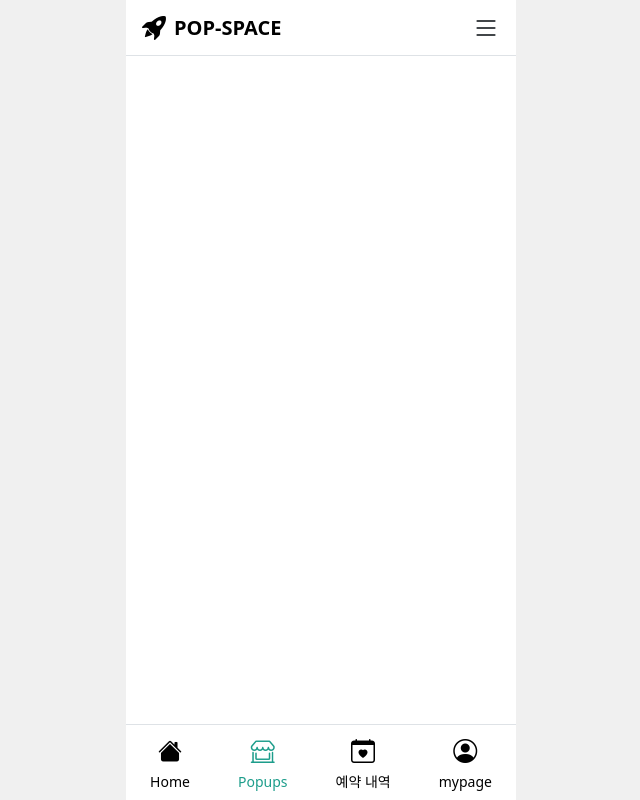
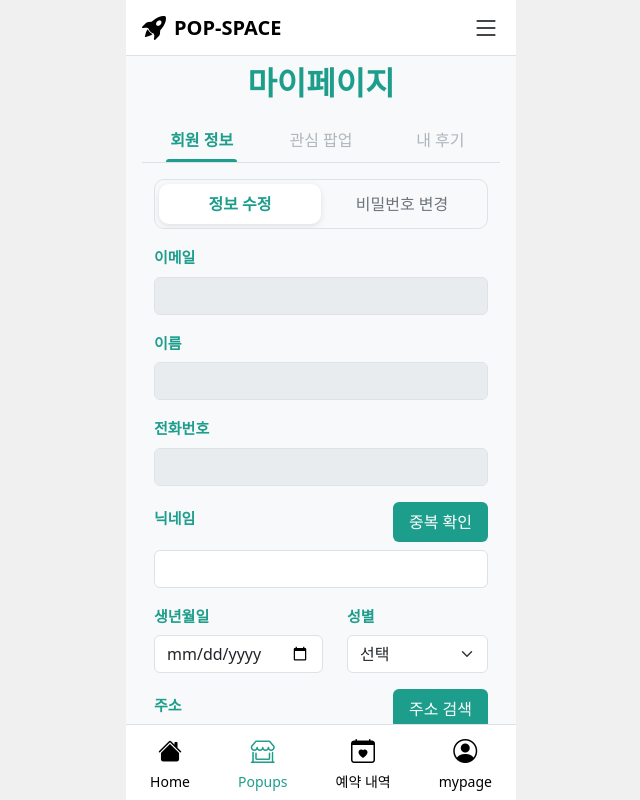
Before and after one commit to KosaOneShot/popspace_FE, a React (Vite) app: page /mypage in a window 1280 px wide. Shown: the whole page, without its empty margins (319-959 px from the left). Built offline with nearby package versions, Linux system fonts and the light colour scheme; no server answers.

Commit message:
feat: address modal 연결

```diff
--- a/src/App.jsx
+++ b/src/App.jsx
@@ -1,18 +1,19 @@
-import 'bootstrap-icons/font/bootstrap-icons.css'; //bootstrap-icons
-import 'bootstrap/dist/css/bootstrap.min.css'; //bootstrap
-import { Route, Routes } from 'react-router-dom';
-import './App.css';
-import { Footer, Header, Layout } from './components';
-import AdminPage from './pages/admin/AdminPage';
-import Chart from './pages/analytics/chart';
-import ChangePasswordForm from './pages/auth/chage-password/ChangePasswordForm';
-import LoginForm from './pages/auth/login/LoginForm';
-import RegisterForm from './pages/auth/register/RegisterFrom';
+import "bootstrap-icons/font/bootstrap-icons.css"; //bootstrap-icons
+import "bootstrap/dist/css/bootstrap.min.css"; //bootstrap
+import { Route, Routes } from "react-router-dom";
+import "./App.css";
+import { Footer, Header, Layout } from "./components";
+import AdminPage from "./pages/admin/AdminPage";
+import Chart from "./pages/analytics/chart";
+import ChangePasswordForm from "./pages/auth/chage-password/ChangePasswordForm";
+import LoginForm from "./pages/auth/login/LoginForm";
+import RegisterForm from "./pages/auth/register/RegisterFrom";
 import NoticeForm from "./pages/notification/NoticeForm";
+import MyPage from "./pages/mypage/MyPage";
+import ReviewForm from "./pages/mypage/MyReviews/ReviewForm";
 import QrScan from "./pages/qr/QrScan";
 import { PopupDetail, PopupList } from "./popup";
-import AdminPopupStatistics from './pages/admin/statistics/AdminPopupStatistics';
-
+import AdminPopupStatistics from "./pages/admin/statistics/AdminPopupStatistics";
 
 function App() {
   return (
@@ -22,10 +23,13 @@ function App() {
         {/* <NoticePopupContainer /> */}
         <Routes>
           {/* <Route path='/auth/register' element={<RegisterForm />} /> */}
-          <Route path='/auth/register' element={<RegisterForm />} />
-          <Route path='/auth/login' element={<LoginForm />} />
-          <Route path='/chart/data' element={<Chart />} />
-          <Route path="/auth/change-password" element={<ChangePasswordForm />} />
+          <Route path="/auth/register" element={<RegisterForm />} />
+          <Route path="/auth/login" element={<LoginForm />} />
+          <Route path="/chart/data" element={<Chart />} />
+          <Route
+            path="/auth/change-password"
+            element={<ChangePasswordForm />}
+          />
           <Route path="/qr-scan" element={<QrScan />} />
           <Route path="/popup/detail/:popupId" element={<PopupDetail />} />
           <Route path="/popup/list" element={<PopupList />} />
@@ -34,7 +38,12 @@ function App() {
           <Route path="/qr-scan" element={<QrScan />} />
           <Route path="/mypage/register-noti" element={<NoticeForm />} />
           <Route path="/admin/popup/list" element={<AdminPage />} />
-          <Route path="/admin/popup/statistics/:popupId" element={<AdminPopupStatistics />} />
+          <Route
+            path="/admin/popup/statistics/:popupId"
+            element={<AdminPopupStatistics />}
+          />
+          <Route path="/mypage" element={<MyPage />} />
+          <Route path="/review-form" element={<ReviewForm />} />
         </Routes>
         <Footer />
       </Layout>
--- a/src/pages/mypage/MyPage.jsx
+++ b/src/pages/mypage/MyPage.jsx
@@ -26,8 +26,10 @@ const MyPage = () => {
   };
 
   return (
-    <div className="mypage-wrapper container py-5 px-3">
-      <h2 className="mypage-title text-center mb-5 fw-bold">마이페이지</h2>
+    <div className="mypage-wrapper container py-5 px-3 mt-3">
+      <h2 className="mypage-title text-center text-emerald mb-3 fw-bold">
+        마이페이지
+      </h2>
 
       <ul className="custom-tab-nav d-flex justify-content-around mb-3 border-bottom">
         <li
--- a/src/pages/mypage/MyReviews/MyReviews.jsx
+++ b/src/pages/mypage/MyReviews/MyReviews.jsx
@@ -2,7 +2,6 @@ import { useState } from "react";
 import PendingReview from "./PendingReview";
 import WrittenReview from "./WrittenReview";
 import TabSwitcher from "../TabSwitcher";
-import styles from "./MyReviews.module.css";
 
 const MyReviews = () => {
   const [subTab, setSubTab] = useState("written");
--- a/src/pages/mypage/Profile/ProfileInfo.jsx
+++ b/src/pages/mypage/Profile/ProfileInfo.jsx
@@ -1,6 +1,6 @@
 import React, { useState, useEffect } from "react";
 import axi from "../../../utils/axios/Axios";
-// import AddressModal from "../../../components/modal/AddressModal";
+import AddressModal from "../../../components/modal/AddressModal";
 import styles from "./MyPageAccount.module.css";
 
 const ProfileInfo = () => {
@@ -53,7 +53,6 @@ const ProfileInfo = () => {
   const handleCheckNickname = async () => {
     if (form.nickname === originalNickname) {
       setNicknameStatus("valid");
-      setNicknameMessage("현재 사용 중인 닉네임입니다.");
       return;
     }
 
@@ -96,6 +95,8 @@ const ProfileInfo = () => {
     try {
       await axi.put("/api/member/update", form);
       setSubmitMsg("회원정보가 성공적으로 수정되었습니다.");
+      setOriginalNickname(form.nickname);
+      setNicknameMessage("");
     } catch (err) {
       console.error("회원정보 수정 실패", err);
       setSubmitMsg("수정 실패. 다시 시도해주세요.");
@@ -204,9 +205,12 @@ const ProfileInfo = () => {
         </button>
       </div>
 
-      {/* {isDaumPostOpen && (
-        <AddressModal onComplete={handleAddressComplete} onClose={() => setIsDaumPostOpen(false)} />
-      )} */}
+      {isDaumPostOpen && (
+        <AddressModal
+          onComplete={handleAddressComplete}
+          onClose={() => setIsDaumPostOpen(false)}
+        />
+      )}
 
       <div className="mb-2">
         <input
```
